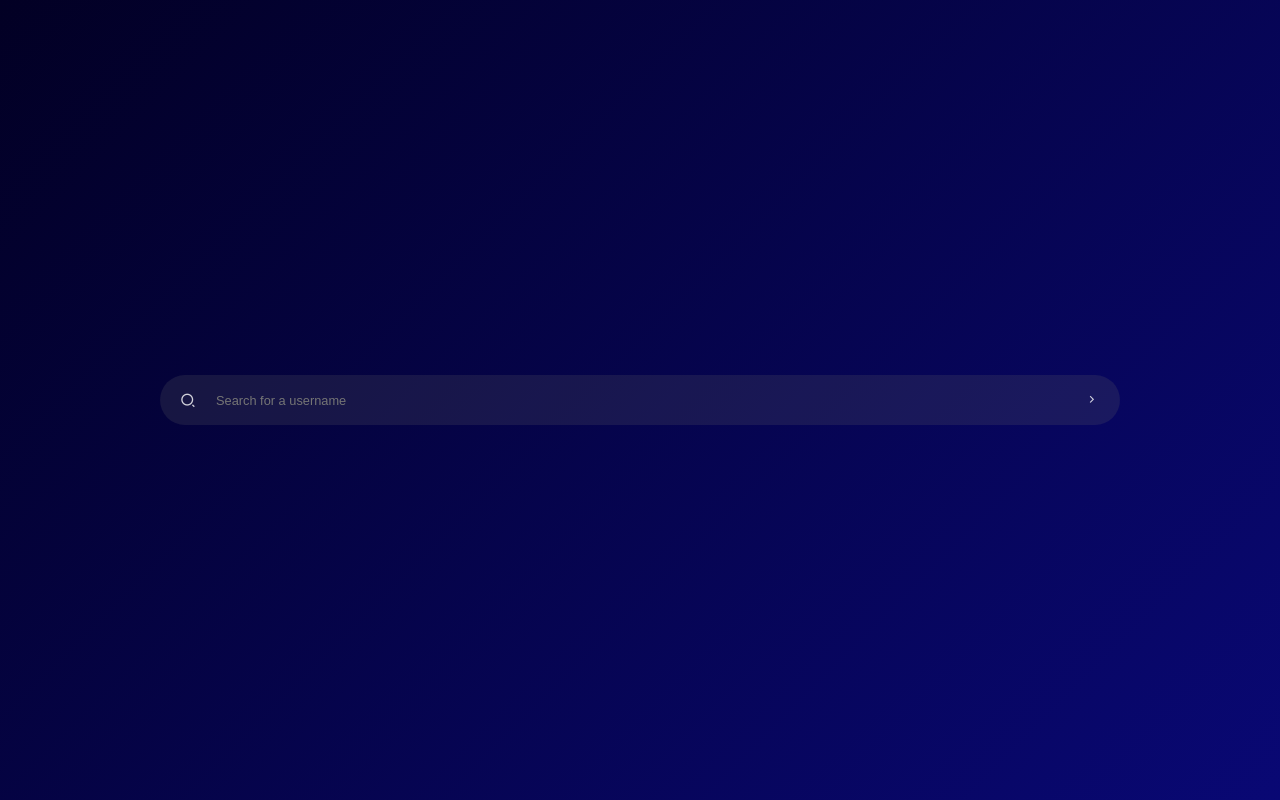
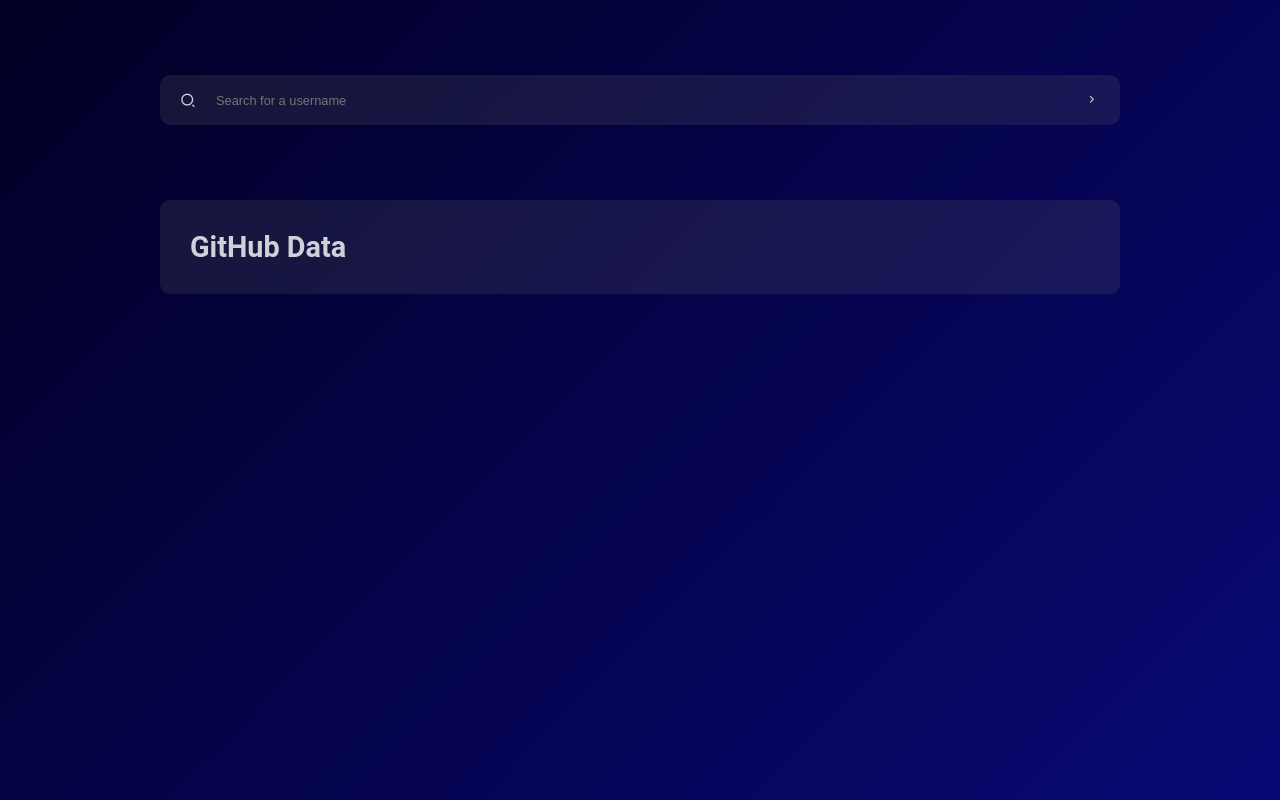
Before and after one commit to OffensiveKernelUser/User-Finder, a plain HTML site: page index.html in a window 1280 px wide. Drawn offline with nearby package versions, Linux system fonts and the light colour scheme.

Commit message:
Added a function to fetch GitHub data from username

```diff
--- a/CSS/main.css
+++ b/CSS/main.css
@@ -4,6 +4,7 @@ html, body {
     margin: 0;
     padding: 0;
     box-sizing: border-box;
+    font-family: 'Roboto', sans-serif;
 }
 
 body {
@@ -12,7 +13,7 @@ body {
 
 .search-container {
     position: absolute;
-    top: 50%;
+    top: 12.5%;
     left: 50%;
     transform: translate(-50%, -50%);
     display: flex;
@@ -21,7 +22,7 @@ body {
     width: 75vw;
     height: 50px;
     background-color: rgba(100,100,100,0.2);
-    border-radius: 400px;
+    border-radius: 10px;
 }
 
 .search-container i, .search-container button, .search-container button i {
@@ -53,3 +54,32 @@ button {
     font-size: 0.8rem;
     color: rgba(255,255,255,0.8);
 }
+
+
+
+.user-infos-container {
+    position: absolute;
+    top: 25%;
+    left: 50%;
+    transform: translate(-50%, 0%);
+    display: flex;
+    flex-direction: column;
+    justify-content: space-between;
+    align-items: center;
+    width: 75vw;
+    margin: 0;
+    padding: 0;
+    background-color: rgba(100,100,100,0.2);
+    border-radius: 10px;
+    color: rgba(255,255,255,0.8);
+}
+
+.user-infos {
+    width: 100%;
+}
+
+.user-infos-container h1 {
+    font-size: 1.8rem;
+    font-weight: 600;
+    margin: 30px;
+}
--- a/JS/main.js
+++ b/JS/main.js
@@ -1,14 +1,26 @@
 const SearchButton = document.querySelector('.search-button');
 const SearchInput = document.querySelector('.search-input');
+const SearchBar = document.querySelector('.search-container');
+const UserInfos = document.querySelector('.user-infos-container');
+
+async function fetchGitHubUserData(username) {
+    const response = await fetch(`https://api.github.com/users/${username}`);
+    const data = await response.json();
+    return data;
+}
 
 function handleSearch() {
-    const searchTerm = SearchInput.value;
+    const Username = SearchInput.value;
 
-    if (searchTerm === '') {
+    if (Username === '') {
         return;
     }
 
-    //Code to search for the term
+    UserInfos.style.display = 'flex';
+    SearchBar.style.top = '12.5%'
+
+    let GitHubData = fetchGitHubUserData(Username)
+    console.log(GitHubData)
 }
 
 SearchButton.addEventListener('click', handleSearch);
--- a/index.html
+++ b/index.html
@@ -15,6 +15,13 @@
             <i class="ri-arrow-right-s-line"></i>
         </button>
     </div>
+
+    <div class="user-infos-container">
+        <div class="user-infos github-user-infos">
+            <h1>GitHub Data</h1>
+        </div>
+    </div>
+
     <script src="JS/main.js"></script>
 </body>
 </html>
```
